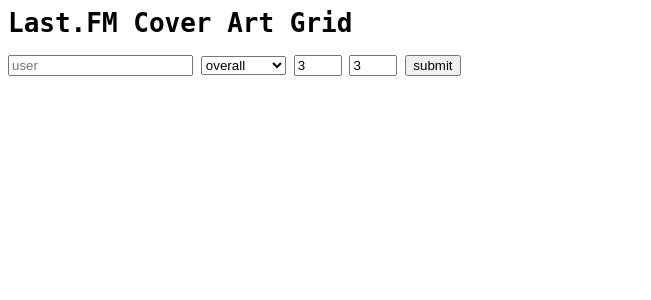
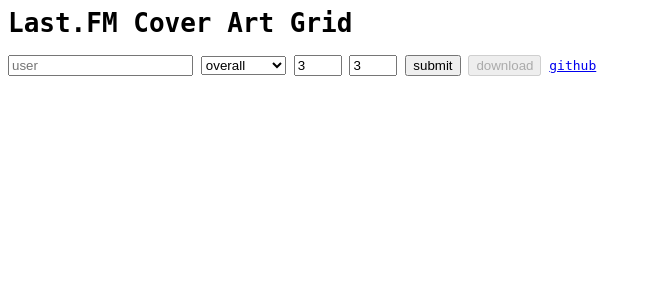
Before and after one commit to drproteus/lastfm-grid, a Flask app: page / in a window 1280 px wide. Shown: the top 300 px of the page, without its empty margins (0-651 px from the left). Run offline with Flask 3, Linux system fonts and the light colour scheme.

Commit message:
add download button

```diff
--- a/templates/index.html
+++ b/templates/index.html
@@ -9,6 +9,7 @@
   form.addEventListener("submit", (e) => {
     e.preventDefault();
     document.getElementById("submit").disabled = true;
+    document.getElementById("download").disabled = true;
 
     const user = document.getElementById("user").value;
     const width = document.getElementById("width").value;
@@ -22,9 +23,20 @@
       const objectURL = URL.createObjectURL(blob);
       document.getElementById("cover-art-grid").src = objectURL;
       document.getElementById("submit").disabled = false;
+      document.getElementById("download").disabled = false;
+
+      document.getElementById("download").onclick = function() {
+        let link = document.createElement("a");
+        link.id = "download-link";
+        link.href = objectURL;
+        link.download = `${user}-${width}-${height}-${period}.jpg`;
+        document.body.appendChild(link);
+        document.getElementById("download-link").click()
+      }
     });
   });
 });
+
 </script>
 <html>
   <title>Last.FM Cover Art Grid</title>
@@ -42,6 +54,8 @@
     <input type="number" min="2" max="8" name="width" id="width" value=3>
     <input type="number" min="2" max="8" name="height" id="height" value=3>
     <button id="submit">submit</button>
+    <button id="download" disabled>download</button>
+    <a href="https://github.com/drproteus/lastfm-grid">github</a>
   </form>
   <img id="cover-art-grid" src="">
 </html>
```
